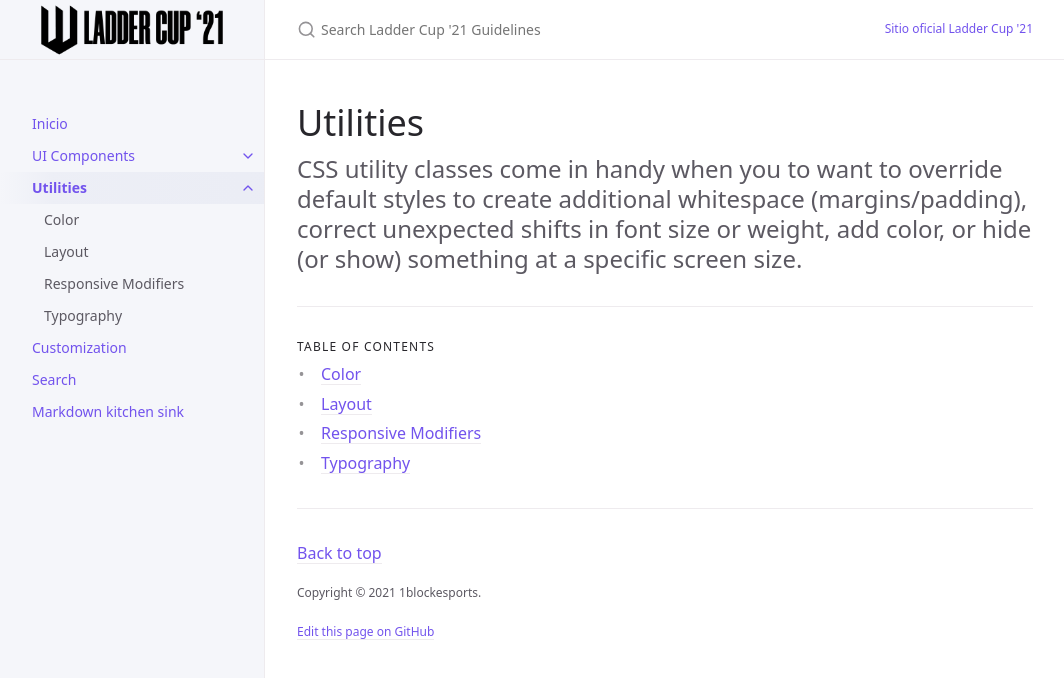
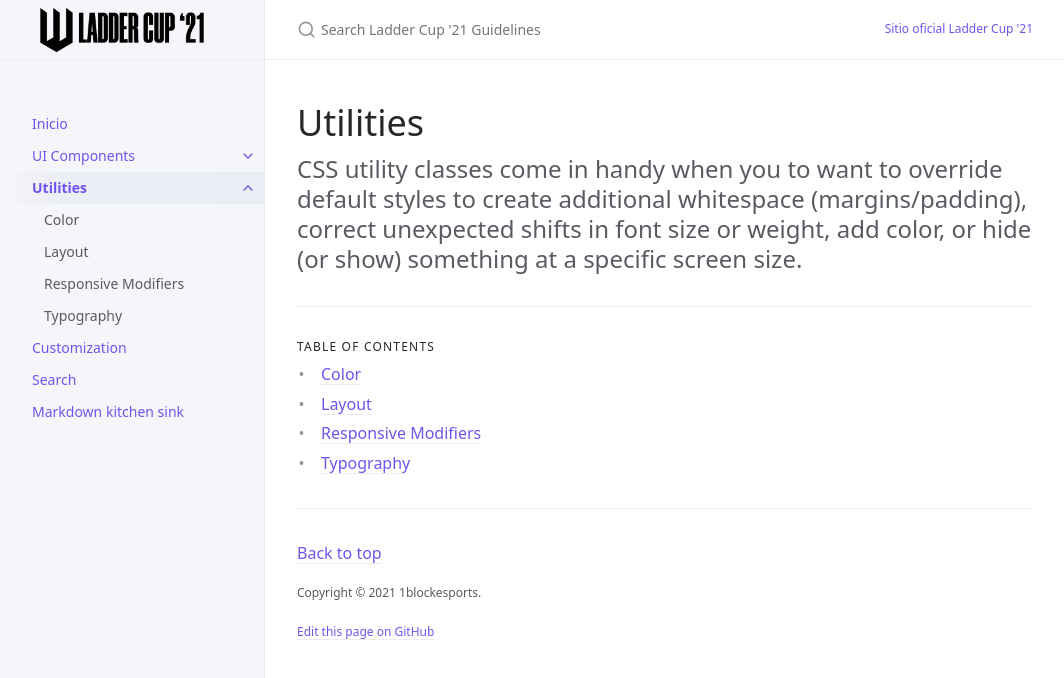
Before and after one commit to 1blockesports/laddercup-guidelines, a Jekyll site: the page built from docs/utilities/utilities.md, in a window 1280 px wide. Shown: the top 678 px of the page, without its empty margins (107-1171 px from the left). Built offline with Jekyll 4.4.1, drawn with Linux system fonts in a browser that asks for light colours.

Commit message:
Update layout.scss

```diff
--- a/_sass/layout.scss
+++ b/_sass/layout.scss
@@ -139,7 +139,7 @@
     background-position: left center;
     background-size: 60%;
     @include mq(md) {
-      background-size: 100%;
+      background-size: 90%;
     }
   }
 }
```
